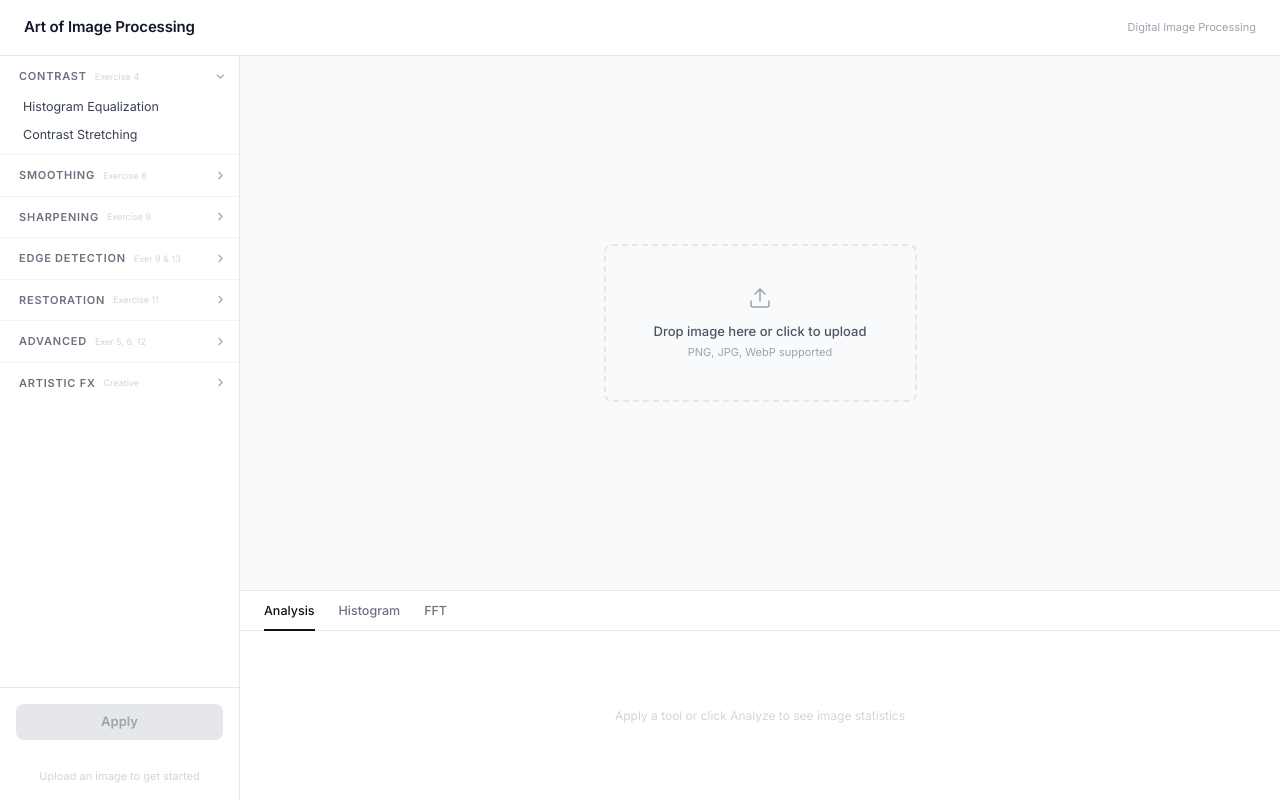
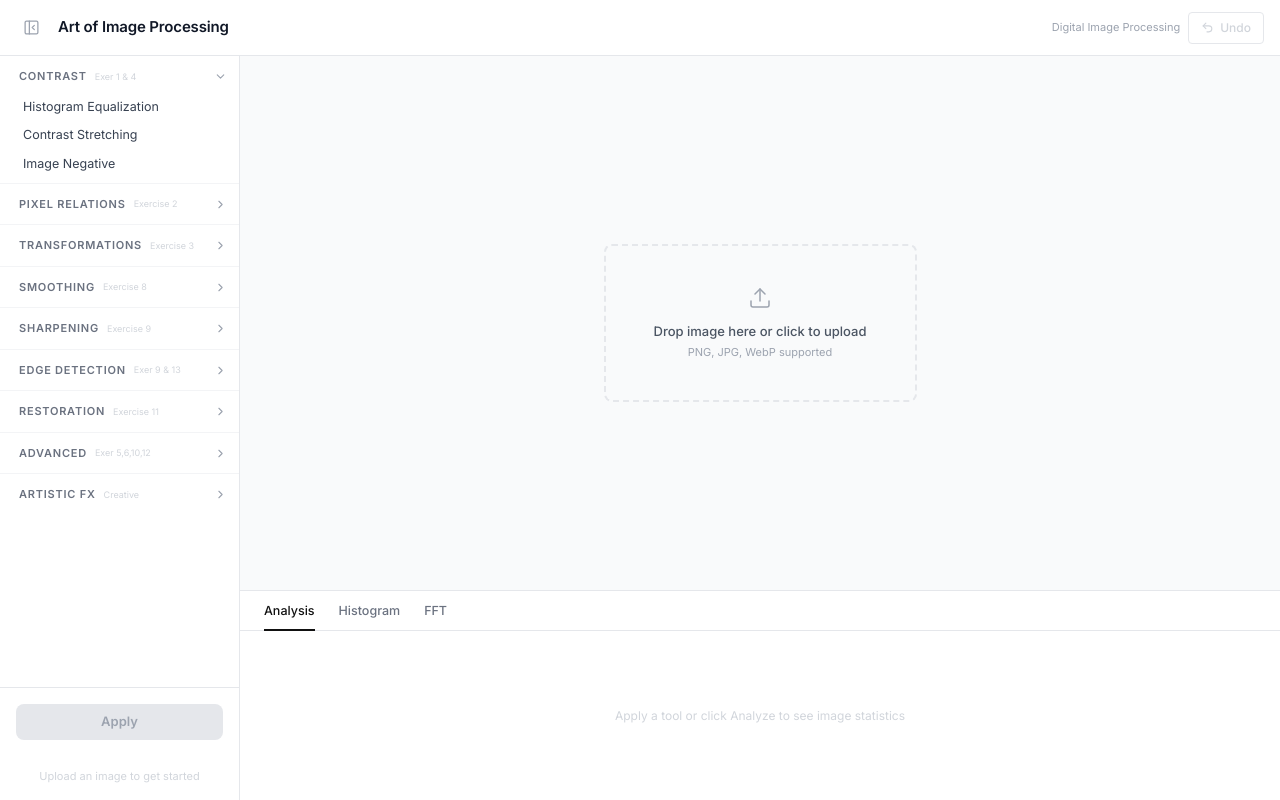
Before and after one commit to darcykekw/ImageRestore, a React (Vite) app in the folder frontend/: page / in a window 1280 px wide. Built offline with nearby package versions, Linux system fonts and the light colour scheme.

Commit message:
add exercises 2, 3, 10; undo; sidebar toggle; move image negative

```diff
--- a/frontend/src/App.jsx
+++ b/frontend/src/App.jsx
@@ -16,6 +16,8 @@ export default function App() {
   const [isLoading,      setIsLoading]      = useState(false)
   const [error,          setError]          = useState(null)
   const [justApplied,    setJustApplied]    = useState(false)
+  const [history,        setHistory]        = useState([])
+  const [sidebarOpen,    setSidebarOpen]    = useState(true)
   const appliedTimer = useRef(null)
 
   const activeTool = TOOLS.find(t => t.id === activeToolId) || null
@@ -35,6 +37,7 @@ export default function App() {
       setResult(null)
       setError(null)
       setJustApplied(false)
+      setHistory([])
     }
     reader.readAsDataURL(file)
   }, [])
@@ -77,6 +80,8 @@ export default function App() {
       if (data.error) {
         setError(data.error)
       } else {
+        // save current state to undo stack before overwriting
+        setHistory(prev => [...prev, { processedImage, result }])
         setProcessedImage(data.processed || null)
         setResult(data)
         markApplied()
@@ -87,6 +92,14 @@ export default function App() {
       setIsLoading(false)
     }
   }, [originalImage, activeTool, params])
+
+  const handleUndo = useCallback(() => {
+    if (history.length === 0) return
+    const prev = history[history.length - 1]
+    setHistory(h => h.slice(0, -1))
+    setProcessedImage(prev.processedImage)
+    setResult(prev.result)
+  }, [history])
 
   // just get the stats without applying any filter
   const handleAnalyze = useCallback(async () => {
@@ -111,9 +124,15 @@ export default function App() {
     <div className="flex flex-col h-screen overflow-hidden bg-white text-gray-900"
          style={{ fontFamily: "'Inter', system-ui, sans-serif" }}>
       <ProgressBar isLoading={isLoading} />
-      <Navbar />
+      <Navbar
+        onToggleSidebar={() => setSidebarOpen(o => !o)}
+        sidebarOpen={sidebarOpen}
+        canUndo={history.length > 0}
+        onUndo={handleUndo}
+      />
 
       <div className="flex flex-1 overflow-hidden min-h-0">
+        {sidebarOpen && (
           <Sidebar
             activeToolId={activeToolId}
             onSelectTool={handleSelectTool}
@@ -124,6 +143,7 @@ export default function App() {
             hasImage={!!originalImage}
             justApplied={justApplied}
           />
+        )}
 
         <div className="flex flex-col flex-1 overflow-hidden min-h-0">
           <ImageCanvas
--- a/frontend/src/components/Navbar.jsx
+++ b/frontend/src/components/Navbar.jsx
@@ -1,19 +1,63 @@
-export default function Navbar() {
+import { Undo2, PanelLeftClose, PanelLeftOpen } from 'lucide-react'
+
+export default function Navbar({ onToggleSidebar, sidebarOpen, canUndo, onUndo }) {
   return (
     <header
-      className="flex items-center justify-between px-6 shrink-0 bg-white"
+      className="flex items-center justify-between px-4 shrink-0 bg-white"
       style={{ height: 56, borderBottom: '1px solid #e5e7eb' }}
     >
+      <div className="flex items-center gap-3">
+        {/* sidebar toggle — useful on small screens */}
+        <button
+          onClick={onToggleSidebar}
+          className="flex items-center justify-center rounded"
+          style={{
+            width: 30, height: 30,
+            background: 'none', border: 'none',
+            color: '#9ca3af', cursor: 'pointer',
+          }}
+          onMouseEnter={e => { e.currentTarget.style.color = '#374151' }}
+          onMouseLeave={e => { e.currentTarget.style.color = '#9ca3af' }}
+          title={sidebarOpen ? 'Hide sidebar' : 'Show sidebar'}
+        >
+          {sidebarOpen
+            ? <PanelLeftClose size={17} strokeWidth={1.8} />
+            : <PanelLeftOpen  size={17} strokeWidth={1.8} />
+          }
+        </button>
+
         <span
           className="text-[15px] font-semibold text-gray-900"
           style={{ letterSpacing: '-0.01em' }}
         >
           Art of Image Processing
         </span>
+      </div>
 
-      <span className="text-[11px] text-gray-400">
+      <div className="flex items-center gap-2">
+        <span className="text-[11px] text-gray-400 hidden sm:block">
           Digital Image Processing
         </span>
+
+        {/* undo button */}
+        <button
+          onClick={onUndo}
+          disabled={!canUndo}
+          title="Undo last apply"
+          className="flex items-center gap-1.5 h-8 px-3 text-[12px] font-medium rounded"
+          style={{
+            background: 'none',
+            border: '1px solid #e5e7eb',
+            color: canUndo ? '#374151' : '#d1d5db',
+            cursor: canUndo ? 'pointer' : 'not-allowed',
+          }}
+          onMouseEnter={e => { if (canUndo) e.currentTarget.style.background = '#f9fafb' }}
+          onMouseLeave={e => { if (canUndo) e.currentTarget.style.background = 'none' }}
+        >
+          <Undo2 size={13} strokeWidth={2} />
+          Undo
+        </button>
+      </div>
     </header>
   )
 }
--- a/frontend/src/toolsConfig.js
+++ b/frontend/src/toolsConfig.js
@@ -5,9 +5,25 @@ export const CATEGORIES = [
     id: 'contrast',
     label: 'Contrast',
     icon: '◑',
-    exercise: 'Exercise 4',
+    exercise: 'Exer 1 & 4',
     color: 'text-amber-400',
     borderColor: 'border-amber-500/40',
+  },
+  {
+    id: 'pixel',
+    label: 'Pixel Relations',
+    icon: '⊞',
+    exercise: 'Exercise 2',
+    color: 'text-orange-400',
+    borderColor: 'border-orange-500/40',
+  },
+  {
+    id: 'transform',
+    label: 'Transformations',
+    icon: '↻',
+    exercise: 'Exercise 3',
+    color: 'text-teal-400',
+    borderColor: 'border-teal-500/40',
   },
   {
     id: 'smoothing',
@@ -45,7 +61,7 @@ export const CATEGORIES = [
     id: 'advanced',
     label: 'Advanced',
     icon: '⬟',
-    exercise: 'Exer 5, 6, 12',
+    exercise: 'Exer 5,6,10,12',
     color: 'text-rose-400',
     borderColor: 'border-rose-500/40',
   },
@@ -60,7 +76,7 @@ export const CATEGORIES = [
 ]
 
 export const TOOLS = [
-  // ─── Contrast (Exercise 4) ────────────────────────────────────────────────
+  // contrast + ex. 1
   {
     id: 'histogram_equalization',
     category: 'contrast',
@@ -81,6 +97,15 @@ export const TOOLS = [
       { id: 'low_percentile',  label: 'Low Percentile (%)',  type: 'slider', min: 0,  max: 49, step: 1, default: 2  },
       { id: 'high_percentile', label: 'High Percentile (%)', type: 'slider', min: 51, max: 100, step: 1, default: 98 },
     ],
+  },
+  {
+    id: 'negative',
+    category: 'contrast',
+    label: 'Image Negative',
+    desc: 'Inverts pixel intensities — Exercise 1',
+    endpoint: '/api/filter',
+    method: 'negative',
+    params: [],
   },
 
   // ─── Smoothing (Exercise 8) ───────────────────────────────────────────────
@@ -207,16 +232,6 @@ export const TOOLS = [
     method: 'vintage',
     params: [],
   },
-  {
-    id: 'negative',
-    category: 'artistic',
-    label: 'Image Negative',
-    desc: 'Inverts pixel intensities — Exercise 1 (Binary & Grayscale negative)',
-    endpoint: '/api/filter',
-    method: 'negative',
-    params: [],
-  },
-
   // ─── Restoration (Exercise 11) ────────────────────────────────────────────
   {
     id: 'add_gaussian_noise',
@@ -307,7 +322,110 @@ export const TOOLS = [
     params: [],
   },
 
-  // ─── Advanced (Exercises 5, 6, 12) ───────────────────────────────────────
+  // ex. 2 - pixel relationships (morphological)
+  {
+    id: 'erode',
+    category: 'pixel',
+    label: 'Erosion',
+    desc: 'Shrinks bright regions based on pixel neighborhood (8-connectivity)',
+    endpoint: '/api/filter',
+    method: 'erode',
+    params: [
+      { id: 'kernel_size', label: 'Kernel Size', type: 'slider', min: 3, max: 15, step: 2, default: 3 },
+    ],
+  },
+  {
+    id: 'dilate',
+    category: 'pixel',
+    label: 'Dilation',
+    desc: 'Expands bright regions based on pixel neighborhood (8-connectivity)',
+    endpoint: '/api/filter',
+    method: 'dilate',
+    params: [
+      { id: 'kernel_size', label: 'Kernel Size', type: 'slider', min: 3, max: 15, step: 2, default: 3 },
+    ],
+  },
+  {
+    id: 'morph_open',
+    category: 'pixel',
+    label: 'Morphological Opening',
+    desc: 'Erosion then dilation — removes small bright noise',
+    endpoint: '/api/filter',
+    method: 'morph_open',
+    params: [
+      { id: 'kernel_size', label: 'Kernel Size', type: 'slider', min: 3, max: 15, step: 2, default: 3 },
+    ],
+  },
+  {
+    id: 'morph_close',
+    category: 'pixel',
+    label: 'Morphological Closing',
+    desc: 'Dilation then erosion — fills small dark holes',
+    endpoint: '/api/filter',
+    method: 'morph_close',
+    params: [
+      { id: 'kernel_size', label: 'Kernel Size', type: 'slider', min: 3, max: 15, step: 2, default: 3 },
+    ],
+  },
+
+  // ex. 3 - image transformations
+  {
+    id: 'rotate',
+    category: 'transform',
+    label: 'Rotation',
+    desc: 'Rotates the image around its center',
+    endpoint: '/api/filter',
+    method: 'rotate',
+    params: [
+      { id: 'angle', label: 'Angle (°)', type: 'slider', min: -180, max: 180, step: 1, default: 45 },
+    ],
+  },
+  {
+    id: 'scale',
+    category: 'transform',
+    label: 'Scaling',
+    desc: 'Resizes the image by a scale factor',
+    endpoint: '/api/filter',
+    method: 'scale',
+    params: [
+      { id: 'factor', label: 'Scale Factor', type: 'slider', min: 0.1, max: 2.0, step: 0.05, default: 0.5 },
+    ],
+  },
+  {
+    id: 'translate',
+    category: 'transform',
+    label: 'Translation',
+    desc: 'Shifts the image along X and Y axes',
+    endpoint: '/api/filter',
+    method: 'translate',
+    params: [
+      { id: 'tx', label: 'Shift X (px)', type: 'slider', min: -200, max: 200, step: 5, default: 50 },
+      { id: 'ty', label: 'Shift Y (px)', type: 'slider', min: -200, max: 200, step: 5, default: 50 },
+    ],
+  },
+  {
+    id: 'flip',
+    category: 'transform',
+    label: 'Flip',
+    desc: 'Flips the image horizontally, vertically, or both',
+    endpoint: '/api/filter',
+    method: 'flip',
+    params: [
+      {
+        id: 'direction',
+        label: 'Direction',
+        type: 'select',
+        options: [
+          { value: '1',  label: 'Horizontal' },
+          { value: '0',  label: 'Vertical' },
+          { value: '-1', label: 'Both' },
+        ],
+        default: '1',
+      },
+    ],
+  },
+
+  // ─── Advanced (Exercises 5, 6, 10, 12) ───────────────────────────────────
   {
     id: 'fft_2d',
     category: 'advanced',
@@ -354,4 +472,15 @@ export const TOOLS = [
       { id: 'bit', label: 'Bit Plane (0 = LSB, 7 = MSB)', type: 'slider', min: 0, max: 7, step: 1, default: 7 },
     ],
   },
+  {
+    id: 'dct_compress',
+    category: 'advanced',
+    label: 'DCT Compression',
+    desc: 'Block DCT compression similar to JPEG — lower quality shows compression artifacts (Exercise 10)',
+    endpoint: '/api/filter',
+    method: 'dct_compress',
+    params: [
+      { id: 'quality', label: 'Quality', type: 'slider', min: 1, max: 99, step: 1, default: 50 },
+    ],
+  },
 ]
```
Also changed, not shown: 2 other files (tests, documents, lock files or other folders). Lines whose indentation alone changed are shown as unchanged.
